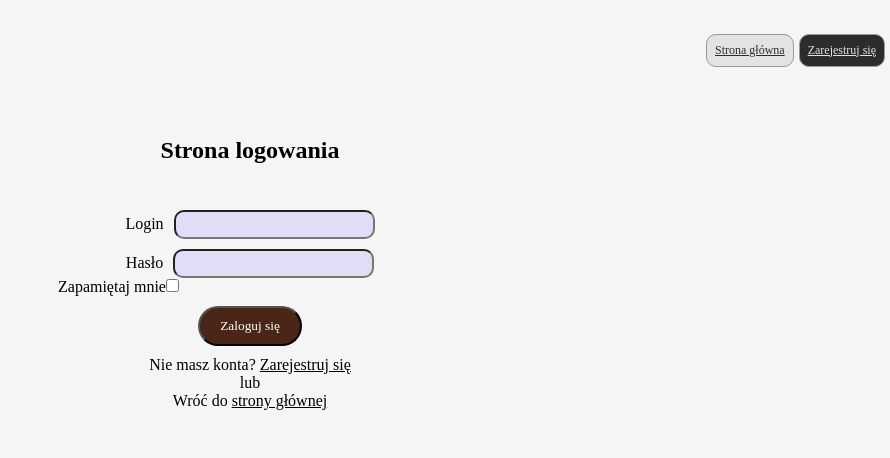
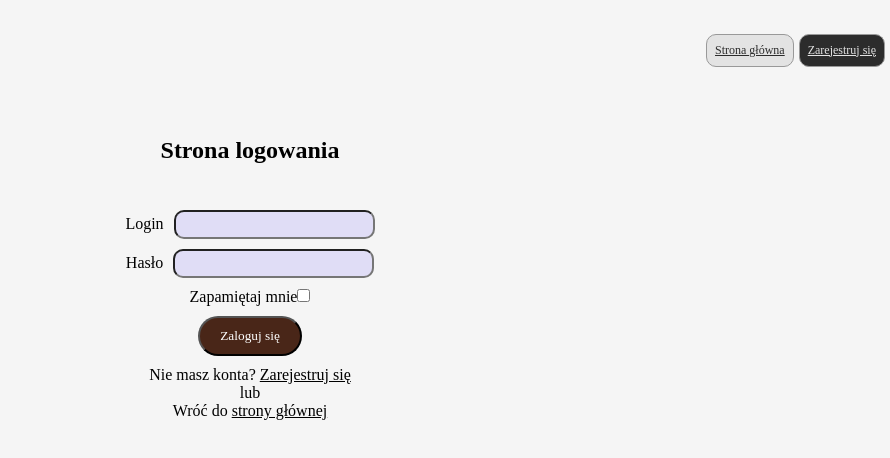
Before and after one commit to RadekPalka/react-i-am-sober, a React (Vite) app: page /login-page in a window 1280 px wide. Shown: the top 458 px of the page, without its empty margins (390-1280 px from the left). Built offline with nearby package versions, Linux system fonts and the light colour scheme.

Commit message:
refactor: move checkbox to separate component

```diff
--- /dev/null
+++ b/src/components/RememberMeCheckbox.tsx
@@ -0,0 +1,22 @@
+import React from 'react';
+import { StyledDiv } from './StyledDiv';
+import { RememberMeCheckboxProps } from '../types/RememberMeCheckboxProps';
+
+export const RememberMeCheckbox: React.FC<RememberMeCheckboxProps> = ({
+	isLoggingIn,
+	isRemembered,
+	setIsRemembered,
+}) => {
+	return (
+		<StyledDiv>
+			<label htmlFor='is-remembered'>Zapamiętaj mnie</label>
+			<input
+				disabled={isLoggingIn}
+				type='checkbox'
+				id='is-remembered'
+				checked={isRemembered}
+				onChange={() => setIsRemembered((value) => !value)}
+			/>
+		</StyledDiv>
+	);
+};
--- a/src/pages/LoginForm.tsx
+++ b/src/pages/LoginForm.tsx
@@ -17,6 +17,7 @@ import { getToken, saveToken } from '../clients/SessionTokenService';
 import { StyledNav } from '../components/StyledNav';
 import { StyledUl } from '../components/StyledUl';
 import { StyledLi } from '../components/StyledLi';
+import { RememberMeCheckbox } from '../components/RememberMeCheckbox';
 
 export const LoginForm: React.FC = () => {
 	const [login, setLogin] = useState('');
@@ -102,13 +103,10 @@ export const LoginForm: React.FC = () => {
 						type='password'
 						id='password'
 					/>
-					<label htmlFor='is-remembered'>Zapamiętaj mnie</label>
-					<input
-						disabled={isLoggingIn}
-						type='checkbox'
-						id='is-remembered'
-						checked={isRemembered}
-						onChange={() => setIsRemembered((value) => !value)}
+					<RememberMeCheckbox
+						isLoggingIn={isLoggingIn}
+						isRemembered={isRemembered}
+						setIsRemembered={setIsRemembered}
 					/>
 					<StyledButton type='submit' disabled={isLoggingIn}>
 						Zaloguj się
--- /dev/null
+++ b/src/types/RememberMeCheckboxProps.ts
@@ -0,0 +1,5 @@
+export type RememberMeCheckboxProps = {
+	isLoggingIn: boolean;
+	isRemembered: boolean;
+	setIsRemembered: React.Dispatch<React.SetStateAction<boolean>>;
+};
```
